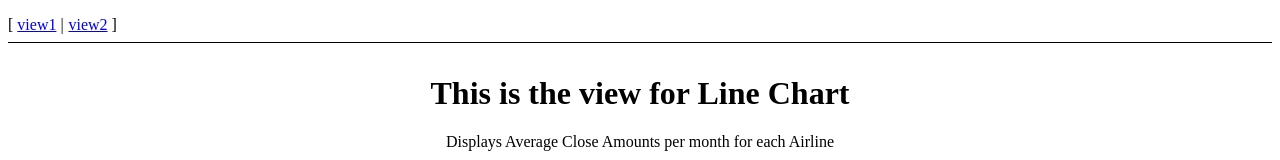
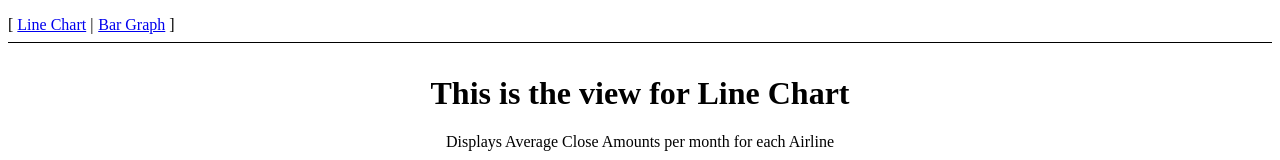
Before and after one commit to KWongEE/AngularJSTest, a plain HTML site: page index.html in a window 1280 px wide. Shown: the top 160 px of the page. Drawn offline with nearby package versions, Linux system fonts and the light colour scheme; some packages are replaced by stand-ins of ours.

Commit message:
Rename views

```diff
--- a/index.html
+++ b/index.html
@@ -6,8 +6,8 @@
   </head>
   <body>
     <ul class="menu">
-    <li><a href="#!/view1">view1</a></li>
-    <li><a href="#!/view2">view2</a></li>
+    <li><a href="#!/view1">Line Chart</a></li>
+    <li><a href="#!/view2">Bar Graph</a></li>
   </ul>
     <div ng-view></div>
 
```
